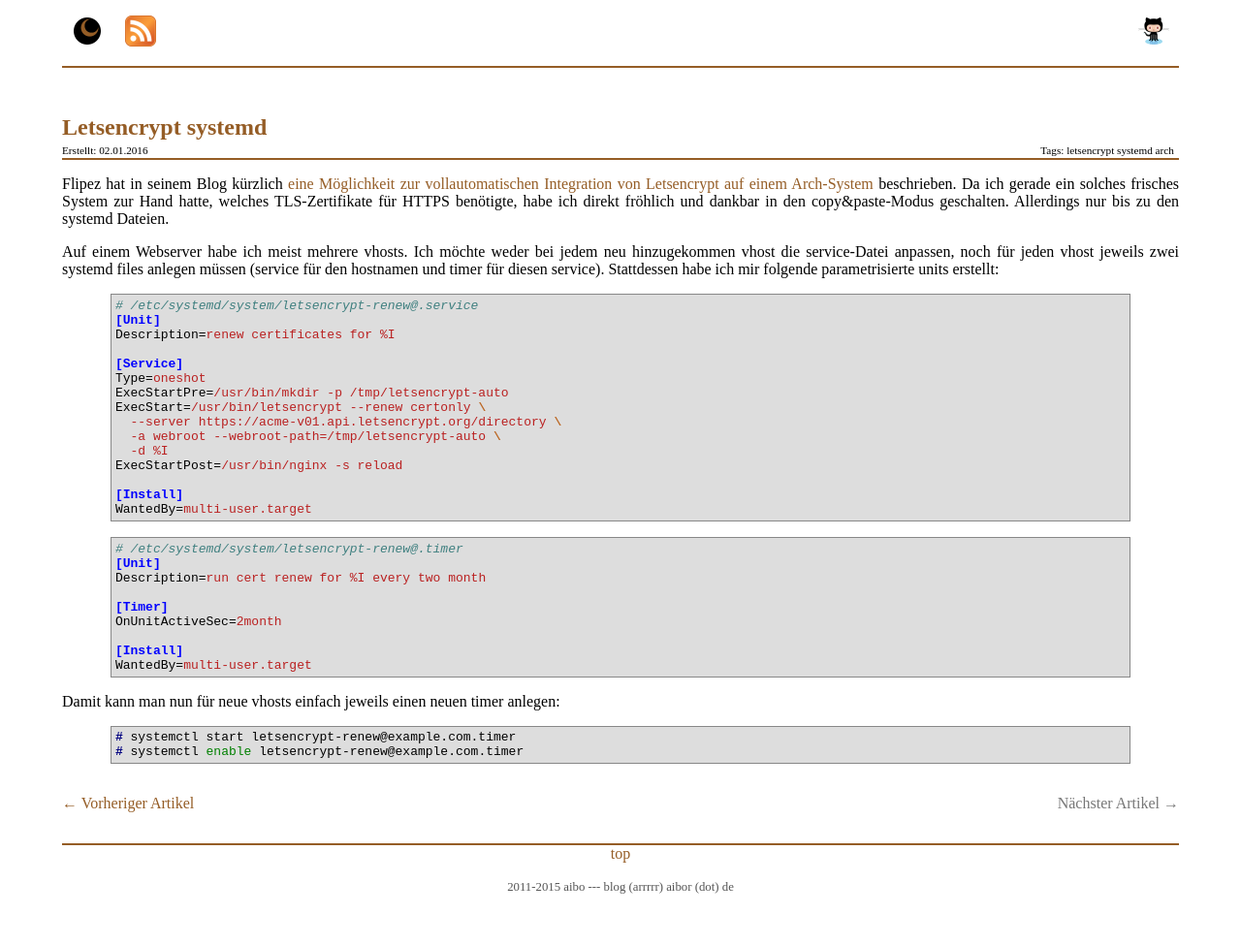
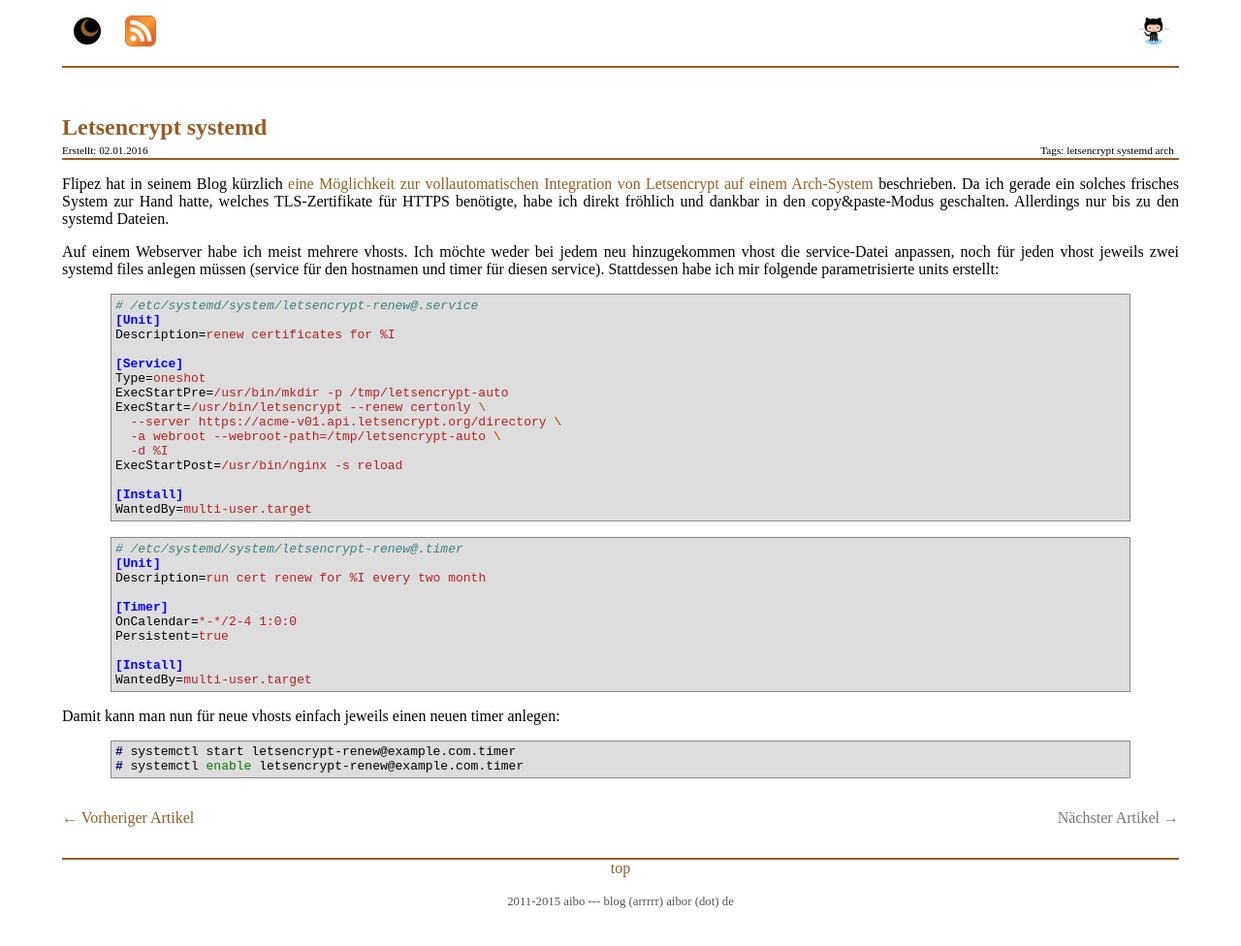
Before and after one commit to aibor/aibor.github.com, a Jekyll site: the page built from _posts/2016-01-02-Letsencrypt-systemd.markdown, in a window 1280 px wide. Shown: the whole page at 97% size. Built offline with Jekyll 4.4.1, drawn with Linux system fonts in a browser that asks for light colours.

Commit message:
update timer spec to work regardless of reboots

```diff
--- a/_posts/2016-01-02-Letsencrypt-systemd.markdown
+++ b/_posts/2016-01-02-Letsencrypt-systemd.markdown
@@ -43,7 +43,8 @@
 Description=run cert renew for %I every two month
 
 [Timer]
-OnUnitActiveSec=2month
+OnCalendar=*-*/2-4 1:0:0
+Persistent=true
 
 [Install]
 WantedBy=multi-user.target
```
